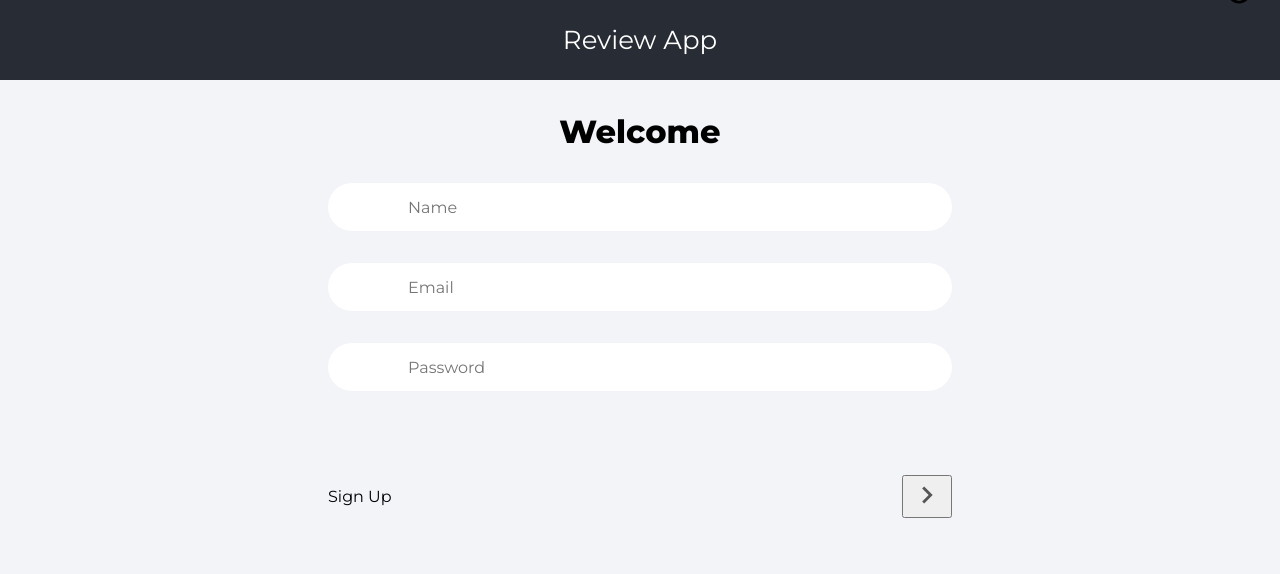
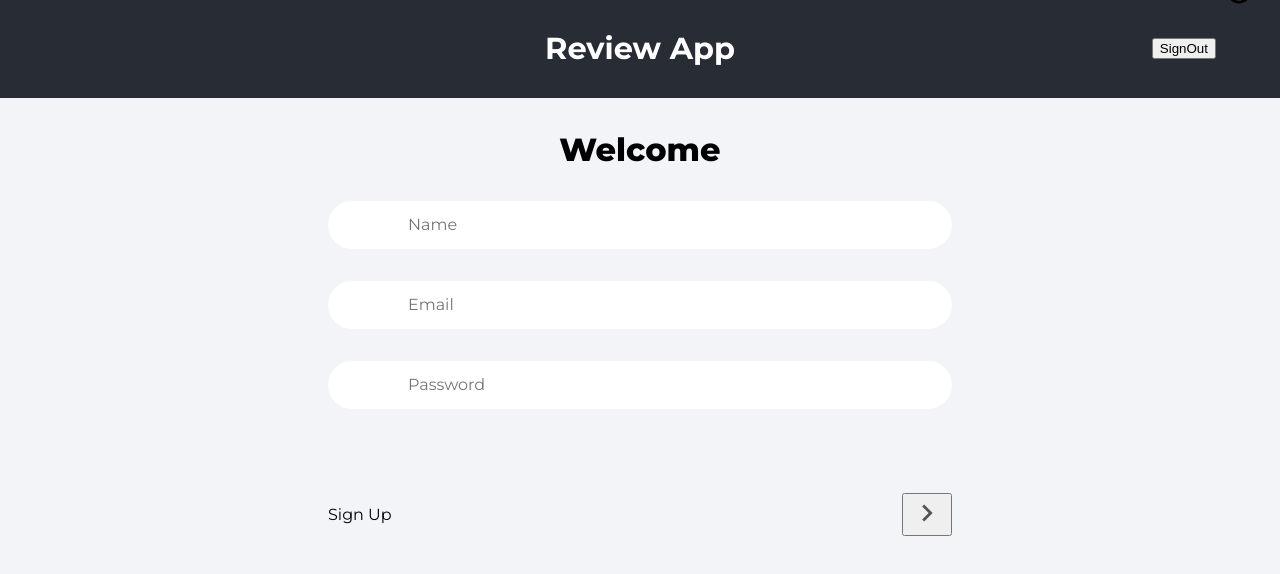
Before and after one commit to Dina2703/review-app, a React (Create React App) app: page /sign-up in a window 1280 px wide. Shown: the top 574 px of the page. Built offline with nearby package versions, Linux system fonts and the light colour scheme.

Commit message:
logOut functionality from Firebase

```diff
--- a/src/App.js
+++ b/src/App.js
@@ -3,11 +3,22 @@ import Home from "./pages/Home";
 import SignUp from "./pages/SignUp";
 import "./App.css";
 import SignIn from "./pages/SignIn";
+import { auth } from "./firebase-config";
+import { signOut } from "firebase/auth";
 
 function App() {
+  const logout = async () => {
+    await signOut(auth);
+  };
   return (
     <div className="App">
-      <div className="App-header">Review App</div>
+      <div className="App-header">
+        <h3>Review App</h3>
+        <button style={{ position: "absolute", right: "5%" }} onClick={logout}>
+          SignOut
+        </button>
+      </div>
+
       <Routes>
         <Route path="/" element={<Home />} />
         <Route path="/sign-up" element={<SignUp />} />
--- a/src/pages/Home.js
+++ b/src/pages/Home.js
@@ -12,7 +12,7 @@ function Home() {
     <>
       <div className="pageContainer">
         <header>
-          <p className="pageHeader">Welcome {userLoggedIn.email}</p>
+          <p className="pageHeader">Welcome {userLoggedIn?.email}</p>
         </header>
 
         <Link to="/sign-up">
```
